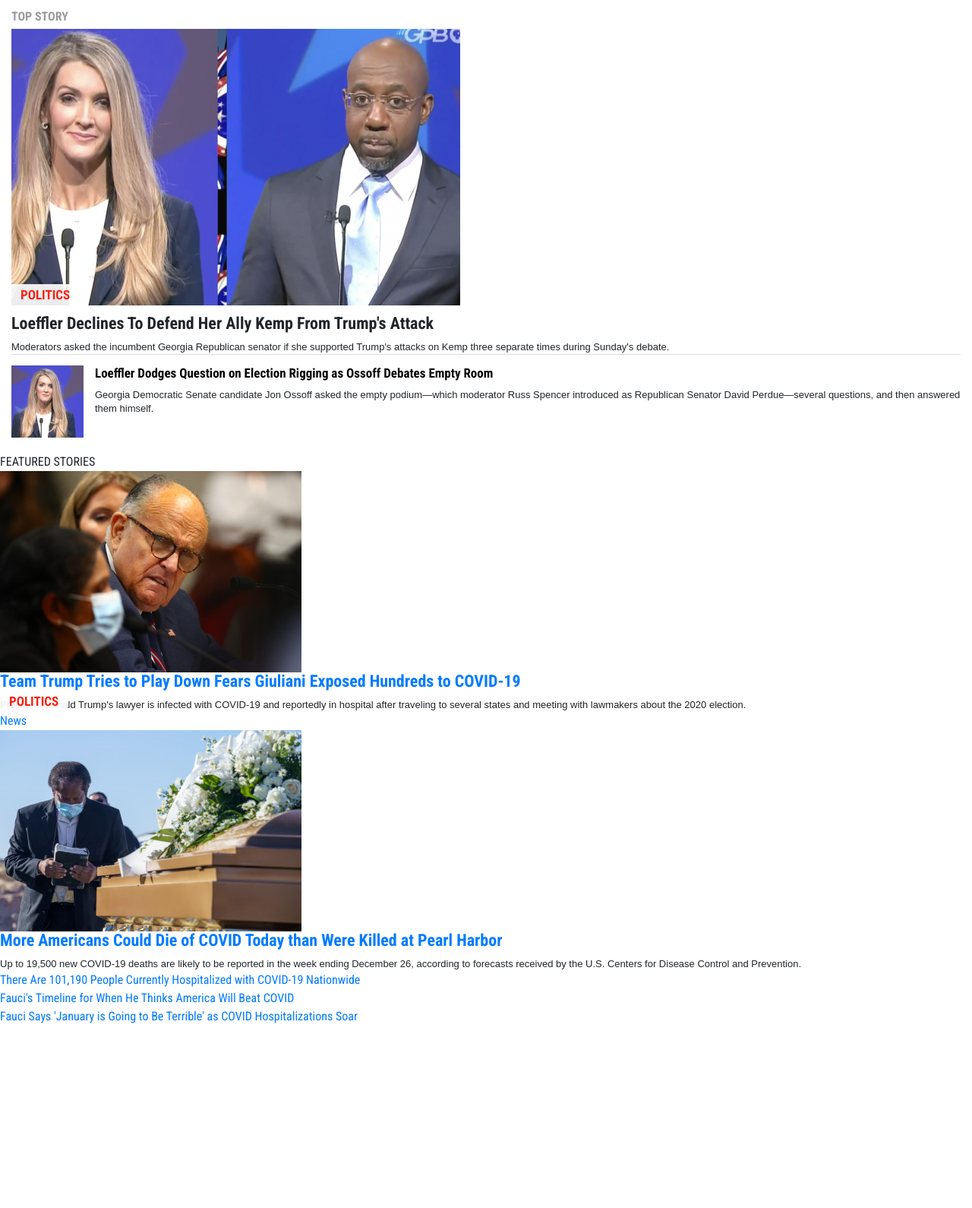
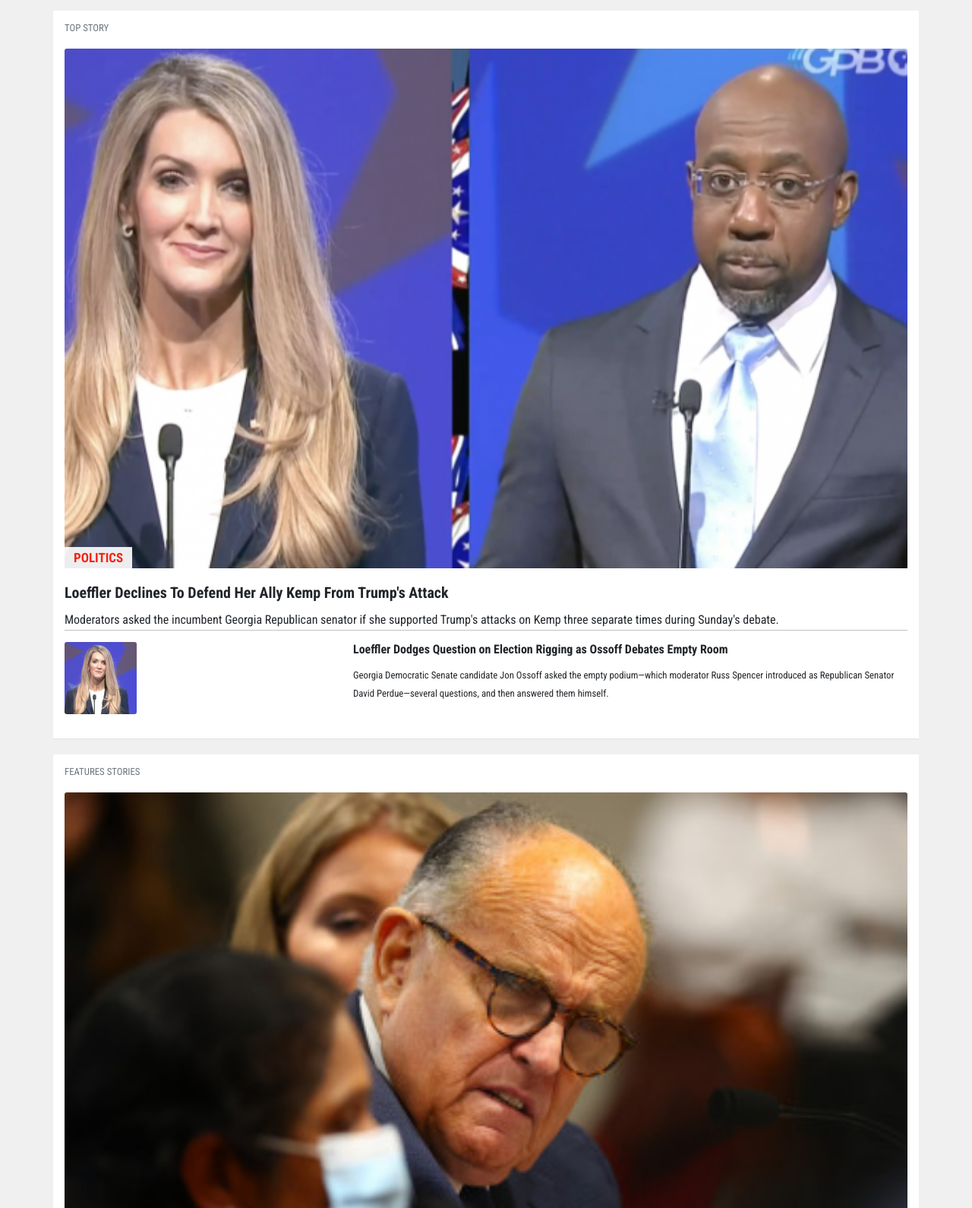
Before and after one commit to AshakaE/Newsweek-Replica, a website: page index.html in a window 1280 px wide. Shown: the part 76-1666 px from the top of the page at 76% size. Before the commit the page ends 1442 px from the top, so only its background shows below. Drawn offline with nearby package versions, Linux system fonts and the light colour scheme.

Commit message:
added the first and second column

```diff
--- a/index.html
+++ b/index.html
@@ -23,7 +23,7 @@
   </head>
 
   <body>
-    <div class="container-sm">
+    <div class="container-md container-header">
       <header class="page-header">
         <div class="page-header-1">
           <a href="https://www.newsweek.com" title="logo">
@@ -64,100 +64,95 @@
     </div>
 
     <div class="main">
-      <article class="top-news">
-        <div class="wrapper">
-          <h2>TOP STORY</h2>
-          <div>
-              <div class="relative img-class">
-                <img
-                    class="img-fluid "
-                    src="assets/kelly-loeffler-debates-raphael-warnock-georgia.png"
-                    alt="image"
-                    width="591"
-                    height="364"
-                />
-                <div>
-                  <span class="identity">POLITICS</span>
+      <div class="container-lg">
+        <div class="row middle-col">
+          <div class="col">
+            <div class="card mb-3">
+            <p class="card-text"><small class="text-muted">TOP STORY</small></p>
+            <div class="relative">
+              <img src="./assets/kelly-loeffler-debates-raphael-warnock-georgia.png" class="card-img-top relative" alt="...">
+              <span class=" identity absolute">POLITICS</span>
+            </div>
+            <div class="card-body">
+              <h5 class="card-title">Loeffler Declines To Defend Her Ally Kemp From Trump's Attack</h5>
+              <p class="card-text">Moderators asked the incumbent Georgia Republican senator if she
+              supported Trump's attacks on Kemp three separate times during
+              Sunday's debate.</p>
+              <div class="top-story">
+                <div class="card mb-3">
+                  <div class="row no-gutters no-row">
+                    <div class="col-md-4 float-left img-div" >
+                      <img src="./assets/kelly.png" class="card-img" alt="..." style="width: 95px; height: 95px;">
+                    </div>
+                    <div class="col-md-8 float-right">
+                      <div class="card-body article">
+                        <h6 class="card-title">Loeffler Dodges Question on Election Rigging as Ossoff Debates
+                        Empty Room</h6>
+                        <small class="card-text">Georgia Democratic Senate candidate Jon Ossoff asked the empty
+                        podium—which moderator Russ Spencer introduced as Republican
+                        Senator David Perdue—several questions, and then answered them
+                        himself.</small>
+                      </div>
+                    </div>
+                  </div>
                 </div>
               </div>
-            <h3>
-              Loeffler Declines To Defend Her Ally Kemp From Trump's Attack
-            </h3>
-            <div class="summary">
-              Moderators asked the incumbent Georgia Republican senator if she
-              supported Trump's attacks on Kemp three separate times during
-              Sunday's debate.
+            </div>
             </div>
           </div>
-          <div class="feature">
-            <article>
-              <div>
-                <img src="./assets/kelly.png" alt="kelly" class="img-fluild float-left feature-img" width="95" height="95">
+        </div>
+        <div class="row left-col">
+          <div class="col">
+            <div class="card mb-3">
+            <p class="card-text"><small class="text-muted">FEATURES STORIES</small></p>
+            <div class="relative">
+              <img src="./assets/rudy-giuliani-covid-19-donald-trump-lawyer (1).jpg" class="card-img-top relative" alt="...">
+              <span class=" identity absolute">POLITICS</span>
+            </div>
+            <div class="card-body">
+              <h5 class="card-title">Team Trump Tries to Play Down Fears Giuliani Exposed Hundreds to COVID-19</h5>
+              <p class="card-text">President Donald Trump's lawyer is infected with COVID-19 and reportedly in hospital after traveling to several states and meeting with lawmakers about the 2020 election.</p>
+              <h6 class="h6">There Are 101,190 People Currently Hospitalized with COVID-19 Nationwide</h6>
+              <h6 class="h6">Fauci's Timeline for When He Thinks America Will Beat COVID</h6>
+              <h6 class="h6">Fauci Says 'January is Going to Be Terrible' as COVID Hospitalizations Soar</h6>
+            </div>
+            </div>
+            <div class="card mb-3">
+              <div class="relative">
+                <img src="./assets/covid-19-funeral-new-mexico-december-2020.jpg" class="card-img-top" alt="...">
+                <span class="identity absolute">NEWS</span>
               </div>
-              <h4>
-                Loeffler Dodges Question on Election Rigging as Ossoff Debates Empty Room
-              </h4>
-              <div class="summary">Georgia Democratic Senate candidate Jon Ossoff asked the empty podium—which moderator Russ Spencer introduced as Republican Senator David Perdue—several questions, and then answered them himself.</div>
-            </article>
+              <div class="card-body">
+                <h5 class="card-title">More Americans Could Die of COVID Today than Were Killed at Pearl Harbor</h5>
+                <p class="card-text">Up to 19,500 new COVID-19 deaths are likely to be reported in the week ending December 26, according to forecasts received by the U.S. Centers for Disease Control and Prevention.</p>
+              </div>
+            </div>
+            <div class="card mb-3">
+              <div class="relative">
+                <img src="./assets/deborah-birx.jpg" class="card-img-top" alt="...">
+                <span class="identity absolute">POLITICS</span>
+              </div>
+              <div class="card-body">
+                <h5 class="card-title">Stimulus Bill Likely to Come in Next Few Days, Dem and GOP Senators Say</h5>
+                <p class="card-text">"We are working right now on language so that we can have—as early as tomorrow—a piece of legislation," Senator Mark Warner said on Sunday.</p>
+              </div>
+            </div>
+            <div class="card mb-3">
+              <div class="relative">
+                <img src="./assets/brad-raffensperger-georgia-secretary-state.jpg" class="card-img-top" alt="...">
+                <span class="identity absolute">POLITICS</span>
+              </div>
+              <div class="card-body">
+                <h5 class="card-title">Georgia's GOP Sec of State Condemns 'Unpatriotic' Trump Supporter Behavior</h5>
+                <p class="card-text">"You're seeing irrational, angry behavior, it's unpatriotic," Brad Raffensperger said Sunday. "We had an election, like I said, I wish my guy would have won and it looks like he's not."</p>
+              </div>
+            </div>
           </div>
         </div>
-</article>
 
-      <article>
-      <div class="feature2"><div class="block-title">
-        FEATURED STORIES</div>
-      <div>
-        <div>
-            <div class="wrap"><div class="category">
-            </div>
+      </div>
 
-            <div class="image relative">
-              <a href="#">
-              <img src="assets/rudy-giuliani-covid-19-donald-trump-lawyer (1).jpg"
-              width="397" height="265" class="mapping-sm_md">
-              <span class="identity">POLITICS</span>
-      <div>
-
-                <div>
-                  <h3>
-                    <a href="/rudy-giuliani-covid-trump-lawyer-1552737">Team Trump Tries to Play Down Fears Giuliani Exposed Hundreds to COVID-19</a>
-                  </h3>
-
-                  <div class="summary">President Donald Trump's lawyer is infected with COVID-19 and reportedly in hospital after traveling to several states and meeting with lawmakers about the 2020 election.</div>
-                </div>
-            </article>
-        </div>
-
-
-        <article>
-          <div class="wrap"><div class="category"><a href="/news">News</a></div><div class="image">
-          <a href="/coronavirus-us-death-toll-projection-pearl-harbor-attack-americans-died-1552761">
-          <img src="assets/covid-19-funeral-new-mexico-december-2020.jpg"
-          width="397" height="265" class="mapping-sm_md">
-          <h3>
-            <a href="/coronavirus-us-death-toll-projection-pearl-harbor-attack-americans-died-1552761">More Americans Could Die of COVID Today than Were Killed at Pearl Harbor</a>
-          </h3>
-
-          <div class="summary">Up to 19,500 new COVID-19 deaths are likely to be reported in the week ending December 26, according to forecasts received by the U.S. Centers for Disease Control and Prevention.
-
-          </div>
-
-          <ul class="related">
-
-            <li>
-              <a href="/coronavirus-hospitalizations-america-1552674" itemprop="relatedLink">There Are 101,190 People Currently Hospitalized with COVID-19 Nationwide</a>
-            </li>
-
-            <li>
-              <a href="/coronavirus-anthony-fauci-us-covid-outbreak-timeline-vaccine-1552457" itemprop="relatedLink">Fauci's Timeline for When He Thinks America Will Beat COVID</a>
-            </li>
-
-            <li>
-              <a href="/coronavirus-anthony-fauci-warns-covid-january-surge-case-deaths-hospitalizations-1552350" itemprop="relatedLink">Fauci Says 'January is Going to Be Terrible' as COVID Hospitalizations Soar</a>
-          </li>
-
-        </ul>
-
+    </div>
 
     <script
       src="https://code.jquery.com/jquery-3.5.1.slim.min.js"
--- a/styles.css
+++ b/styles.css
@@ -6,6 +6,7 @@
 
 body {
     font-family: 'Roboto Condensed', sans-serif;
+    background-color: #f0f0f0 !important;
 }
 
 .header-middle {
@@ -23,8 +24,9 @@ body {
     padding-left: 50px;
 }
 
-.container-sm {
+.container-header{
     background-color: #F72210;
+    width: auto;
 }
 
 .fa-user {
@@ -55,20 +57,48 @@ body {
     -o-border-radius: 24px;
 }
 
-.top-news {
-    float: left;
-    width: 100%;
-    padding-left: 15px;
-    padding-right: 15px;
-    padding-bottom: 20px;
+.card {
+    border: none !important;
+}
+
+.card-body {
+    padding: 1.25rem 0 0 0;
+}
+
+
+.top-story {
+    border-top: 1px solid #c0c0c0;
+    padding-top: 15px;
+    margin-top: -15px;
 }
 
 .main {
     padding-top: 30px;
+    margin: 0 auto;
 }
 
-.img-class {
-    margin-bottom: 12px;
+.img-div {
+    width: 130px;
+}
+
+.middle-col {
+    background-color: white;
+    border-bottom: 1px solid #e2e2e2;
+    padding-top: 10px;
+}
+
+.article {
+    padding: 0 0 0 10px;
+}
+
+.no-row {
+    flex-wrap: nowrap;
+}
+
+.left-col {
+    background-color: white;
+    margin-top: 20px;
+    padding-top: 10px;
 }
 
 h2 {
@@ -96,18 +126,32 @@ h4 {
     font-weight: 700;
 }
 
-.summary {
-    font-size: 13px;
-    line-height: 18px;
-    font-family: Arial, Helvetica, sans-serif;
+h5 {
+    font-weight: 700;
+}
+
+h6 {
+    font-weight: 700 !important;
+}
+
+.h6 {
+    padding: 7px 0;
+    border-top: 1px solid rgb(224, 224, 224);
+}
+
+.left {
+    margin-top: 20px;
 }
 
 .relative {
     position: relative;
 }
 
+.absolute {
+    position: absolute;
+}
+
 .identity {
-    position: absolute;
     bottom: 0;
     left: 0;
     color: #F72210;
@@ -117,13 +161,3 @@ h4 {
     line-height: 16px;
     padding: 6px 12px;
 }
-
-.feature {
-    padding-top: 14px;
-    padding-bottom: 14px;
-    border-top: 1px solid #ddd;
-}
-
-.feature-img {
-    margin-right: 15px;
-}
```
